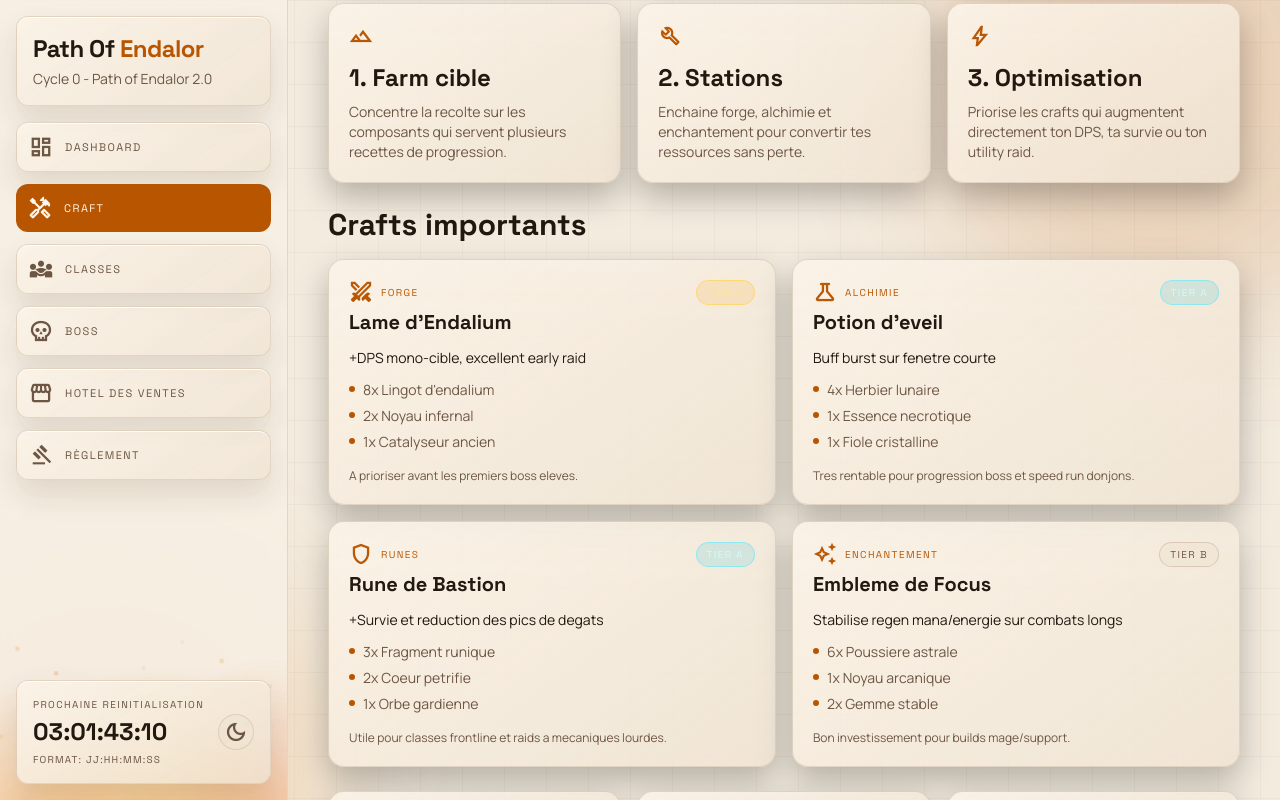
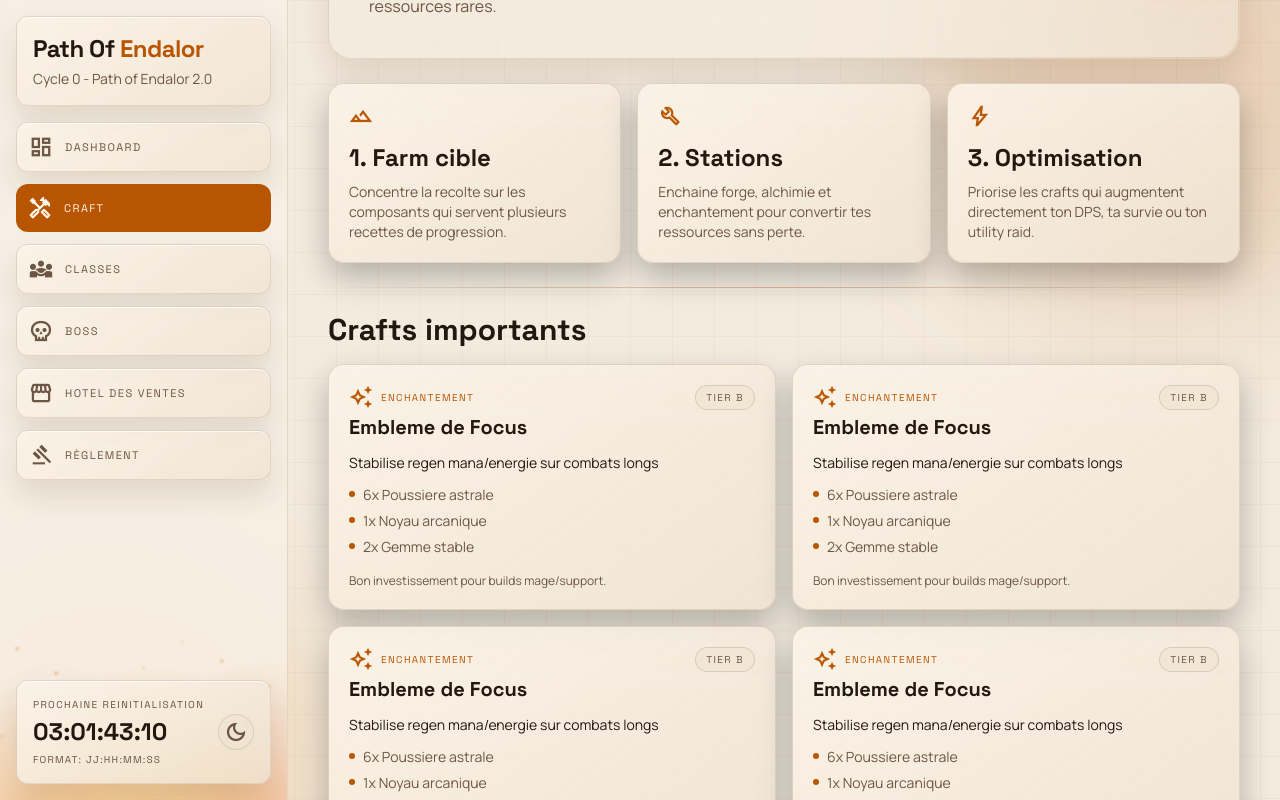
Before and after one commit to BinaryZoboo/pathofendalor, a React (Vite) app: page / in a window 1280 px wide. Both pictures are taken after a click on the button 1096 px from the left and 422 px from the top of the page. Built offline with nearby package versions, Linux system fonts and the light colour scheme; no server answers.

Commit message:
feat(ui): refresh craft experience and standardize page hero sections

```diff
--- a/public/data/craft.json
+++ b/public/data/craft.json
@@ -27,46 +27,46 @@
   ],
   "priorityCrafts": [
     {
-      "id": "blade-endalium",
-      "name": "Lame d'Endalium",
-      "station": "Forge",
-      "tier": "S",
-      "icon": "swords",
-      "benefit": "+DPS mono-cible, excellent early raid",
+      "id": "focus-emblem",
+      "name": "Embleme de Focus",
+      "station": "Enchantement",
+      "tier": "B",
+      "icon": "auto_awesome",
+      "benefit": "Stabilise regen mana/energie sur combats longs",
       "ingredients": [
-        "8x Lingot d'endalium",
-        "2x Noyau infernal",
-        "1x Catalyseur ancien"
+        "6x Poussiere astrale",
+        "1x Noyau arcanique",
+        "2x Gemme stable"
       ],
-      "notes": "A prioriser avant les premiers boss eleves."
+      "notes": "Bon investissement pour builds mage/support."
     },
     {
-      "id": "awakening-potion",
-      "name": "Potion d'eveil",
-      "station": "Alchimie",
-      "tier": "A",
-      "icon": "science",
-      "benefit": "Buff burst sur fenetre courte",
+      "id": "focus-emblem",
+      "name": "Embleme de Focus",
+      "station": "Enchantement",
+      "tier": "B",
+      "icon": "auto_awesome",
+      "benefit": "Stabilise regen mana/energie sur combats longs",
       "ingredients": [
-        "4x Herbier lunaire",
-        "1x Essence necrotique",
-        "1x Fiole cristalline"
+        "6x Poussiere astrale",
+        "1x Noyau arcanique",
+        "2x Gemme stable"
       ],
-      "notes": "Tres rentable pour progression boss et speed run donjons."
+      "notes": "Bon investissement pour builds mage/support."
     },
     {
-      "id": "rune-bulwark",
-      "name": "Rune de Bastion",
-      "station": "Runes",
-      "tier": "A",
-      "icon": "shield",
-      "benefit": "+Survie et reduction des pics de degats",
+      "id": "focus-emblem",
+      "name": "Embleme de Focus",
+      "station": "Enchantement",
+      "tier": "B",
+      "icon": "auto_awesome",
+      "benefit": "Stabilise regen mana/energie sur combats longs",
       "ingredients": [
-        "3x Fragment runique",
-        "2x Coeur petrifie",
-        "1x Orbe gardienne"
+        "6x Poussiere astrale",
+        "1x Noyau arcanique",
+        "2x Gemme stable"
       ],
-      "notes": "Utile pour classes frontline et raids a mecaniques lourdes."
+      "notes": "Bon investissement pour builds mage/support."
     },
     {
       "id": "focus-emblem",
--- /dev/null
+++ b/src/components/PageHero.tsx
@@ -0,0 +1,60 @@
+import { type ReactNode } from "react";
+
+type PageHeroProps = {
+  badge: string;
+  title: string;
+  highlight?: string;
+  description: string;
+  imageSrc?: string;
+  imageAlt?: string;
+  actions?: ReactNode;
+};
+
+function PageHero({
+  badge,
+  title,
+  highlight,
+  description,
+  imageSrc,
+  imageAlt,
+  actions,
+}: PageHeroProps) {
+  return (
+    <section className="premium-surface shimmer-border relative overflow-hidden rounded-3xl p-6 md:p-10">
+      {imageSrc ? (
+        <>
+          <img
+            src={imageSrc}
+            alt={imageAlt ?? ""}
+            className="absolute inset-0 h-full w-full object-cover opacity-28"
+          />
+          <div className="absolute inset-0 bg-linear-to-r from-(--background) via-(--background)/78 to-transparent" />
+        </>
+      ) : (
+        <>
+          <div className="pointer-events-none absolute -right-20 -top-20 h-64 w-64 rounded-full bg-(--primary)/16 blur-3xl" />
+          <div className="pointer-events-none absolute -bottom-24 -left-14 h-64 w-64 rounded-full bg-(--secondary)/12 blur-3xl" />
+          <div className="absolute inset-0 bg-linear-to-r from-(--background) via-(--background)/82 to-transparent" />
+        </>
+      )}
+
+      <div className="relative z-10 max-w-3xl">
+        <p className="font-label text-[10px] tracking-[0.25em] text-(--muted)">
+          {badge}
+        </p>
+        <h2 className="mt-3 font-headline text-4xl font-bold tracking-tight md:text-6xl">
+          {title}
+          {highlight ? (
+            <span className="hero-gradient-text block">{highlight}</span>
+          ) : null}
+        </h2>
+        <p className="mt-4 max-w-2xl text-(--muted)">{description}</p>
+        {actions ? (
+          <div className="mt-6 flex flex-wrap gap-3">{actions}</div>
+        ) : null}
+      </div>
+    </section>
+  );
+}
+
+export default PageHero;
--- a/src/pages/ClassesPage.tsx
+++ b/src/pages/ClassesPage.tsx
@@ -1,4 +1,6 @@
 import { useEffect, useMemo, useRef, useState } from "react";
+
+import PageHero from "../components/PageHero";
 
 type ClassEntry = {
   id: string;
@@ -458,30 +460,12 @@ function ClassesPage() {
 
   return (
     <section className="space-y-6">
-      <article className="premium-surface shimmer-border fade-in-up rounded-3xl p-6 md:p-8">
-        <div className="flex flex-wrap items-center justify-between gap-3">
-          <div className="flex items-center gap-2">
-            <span className="material-symbols-outlined text-(--primary)">
-              diversity_3
-            </span>
-            <p className="font-label text-[10px] tracking-[0.22em] text-(--muted)">
-              CLASSES ET ROLES
-            </p>
-          </div>
-          <span className="game-chip rounded-full px-2.5 py-1 font-label text-[10px] tracking-[0.14em] text-(--muted)">
-            MAJ {classesData.updatedAt}
-          </span>
-        </div>
-
-        <h2 className="mt-2 font-headline text-4xl font-bold md:text-5xl">
-          Presentation des classes,
-          <span className="hero-gradient-text"> synergies incluses</span>
-        </h2>
-        <p className="mt-3 max-w-3xl text-sm text-(--muted)">
-          Vue pratique des roles pour preparer une composition de groupe adaptee
-          au contenu vise.
-        </p>
-      </article>
+      <PageHero
+        badge="CLASSES ET ROLES"
+        title="Presentation des classes,"
+        highlight="synergies incluses"
+        description="Vue pratique des roles pour preparer une composition de groupe adaptee au contenu vise."
+      />
 
       {classesData.isProvisional && (
         <div className="game-panel rounded-2xl border border-amber-300/35 bg-amber-500/10 px-4 py-3 text-sm text-amber-100">
--- a/src/pages/CraftPage.tsx
+++ b/src/pages/CraftPage.tsx
@@ -1,4 +1,6 @@
-import { useEffect, useMemo, useState } from "react";
+import { useEffect, useState } from "react";
+
+import PageHero from "../components/PageHero";
 
 type CraftWorkflowStep = {
   id: string;
@@ -234,75 +236,20 @@ function CraftPage() {
     };
   }, []);
 
-  const topTierCount = useMemo(() => {
-    return craftData.priorityCrafts.filter(
-      (craft) => craft.tier === "S" || craft.tier === "A",
-    ).length;
-  }, [craftData.priorityCrafts]);
-
   return (
     <section className="space-y-6">
-      <article className="premium-surface shimmer-border fade-in-up rounded-3xl p-6 md:p-8">
-        <div className="flex flex-wrap items-center justify-between gap-3">
-          <div className="flex items-center gap-2">
-            <span className="material-symbols-outlined text-(--primary)">
-              construction
-            </span>
-            <p className="font-label text-[10px] tracking-[0.22em] text-(--muted)">
-              {craftData.hero.eyebrow}
-            </p>
-          </div>
-          <span className="game-chip rounded-full px-2.5 py-1 font-label text-[10px] tracking-[0.14em] text-(--muted)">
-            MAJ {craftData.updatedAt}
-          </span>
-        </div>
-
-        <h2 className="mt-2 font-headline text-4xl font-bold md:text-5xl">
-          {craftData.hero.title}
-          <span className="hero-gradient-text">{craftData.hero.highlight}</span>
-        </h2>
-        <p className="mt-3 max-w-3xl text-sm text-(--muted)">
-          Focus sur les crafts a fort impact pour gagner du temps de progression
-          et optimiser les ressources rares.
-        </p>
-      </article>
+      <PageHero
+        badge={craftData.hero.eyebrow}
+        title={craftData.hero.title}
+        highlight={craftData.hero.highlight}
+        description="Focus sur les crafts a fort impact pour gagner du temps de progression et optimiser les ressources rares."
+      />
 
       {craftError && (
         <div className="game-panel rounded-2xl border border-amber-300/35 bg-amber-500/10 px-4 py-3 text-sm text-amber-100">
           {craftError}
         </div>
       )}
-
-      <section className="grid grid-cols-1 gap-4 md:grid-cols-3">
-        <article className="game-panel premium-lift rounded-2xl p-5">
-          <p className="font-label text-[10px] tracking-[0.14em] text-(--muted)">
-            CRAFTS PRIORITAIRES
-          </p>
-          <p className="mt-2 font-headline text-3xl font-bold">
-            {craftData.priorityCrafts.length}
-          </p>
-        </article>
-
-        <article className="game-panel premium-lift rounded-2xl p-5">
-          <p className="font-label text-[10px] tracking-[0.14em] text-(--muted)">
-            TIERS S / A
-          </p>
-          <p className="mt-2 font-headline text-3xl font-bold text-(--primary)">
-            {topTierCount}
-          </p>
-        </article>
-
-        <article className="game-panel premium-lift rounded-2xl p-5">
-          <p className="font-label text-[10px] tracking-[0.14em] text-(--muted)">
-            STATIONS CLE
-          </p>
-          <p className="mt-2 font-headline text-3xl font-bold">
-            {craftData.stationTips.length}
-          </p>
-        </article>
-      </section>
-
-      <div className="hud-divider" />
 
       <section className="grid grid-cols-1 gap-4 md:grid-cols-3">
         {craftData.workflow.map((step) => (
@@ -320,6 +267,7 @@ function CraftPage() {
           </article>
         ))}
       </section>
+      <div className="hud-divider" />
 
       <section className="space-y-4">
         <div className="flex flex-wrap items-center justify-between gap-3">
@@ -397,28 +345,6 @@ function CraftPage() {
           </article>
         ))}
       </section>
-
-      <article className="game-panel rounded-2xl border border-(--outline-variant)/80 p-5">
-        <div className="flex flex-wrap items-center justify-between gap-3">
-          <div>
-            <p className="font-label text-[10px] tracking-[0.16em] text-(--muted)">
-              BUILD PREPARATION
-            </p>
-            <p className="mt-1 text-sm text-(--muted)">
-              Les classes sont maintenant detaillees sur une page dediee pour
-              une lecture plus claire des roles et synergies.
-            </p>
-          </div>
-          <button
-            onClick={() => {
-              window.location.hash = "classes";
-            }}
-            className="game-chip game-chip-active premium-lift rounded-full px-4 py-2 font-label text-[10px] tracking-[0.14em]"
-          >
-            OUVRIR CLASSES
-          </button>
-        </div>
-      </article>
     </section>
   );
 }
```
Also changed, not shown: src/index.css (+27 -14 lines), src/pages/AuctionHousePage.tsx (+13 -27 lines), src/pages/BestiaryLootdropPage.tsx (+10 -22 lines), src/pages/DashboardPage.tsx (+13 -26 lines), src/pages/RulesPage.tsx (+12 -21 lines).
